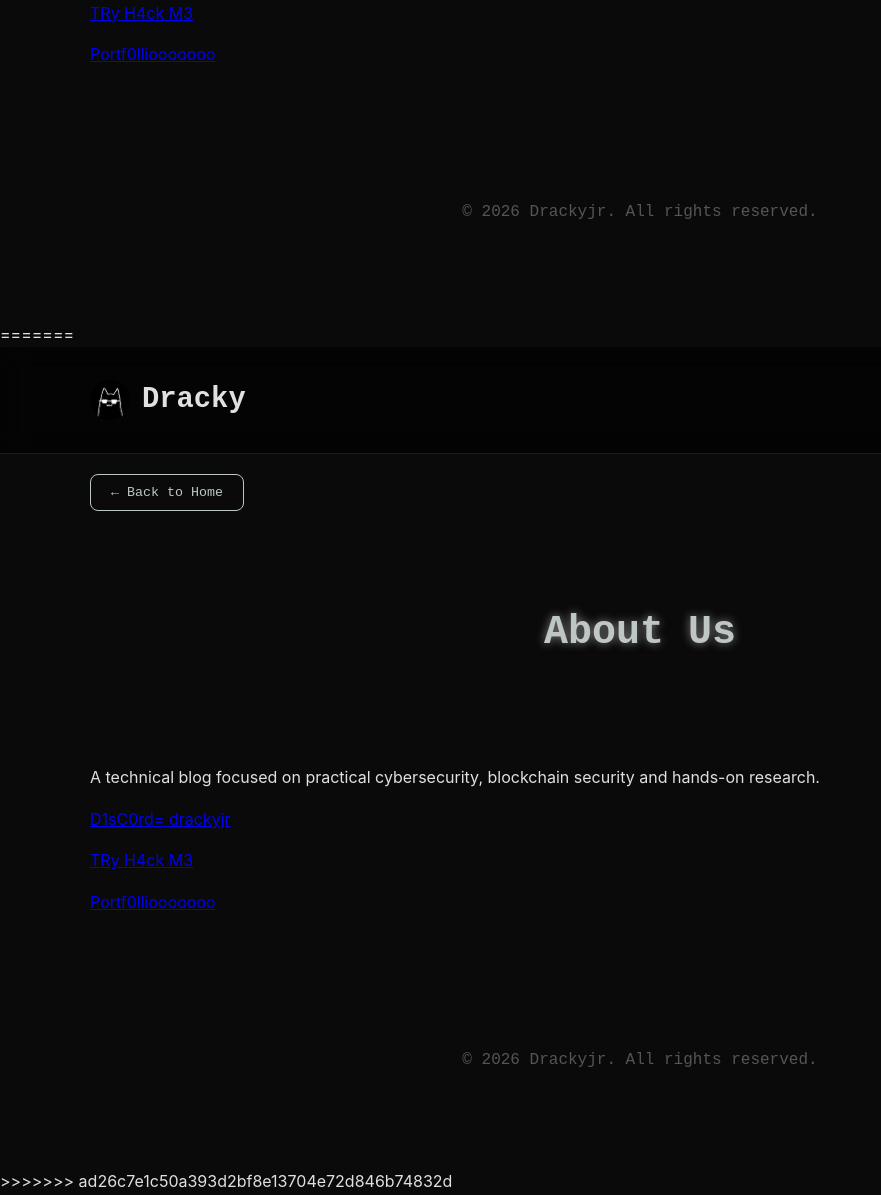
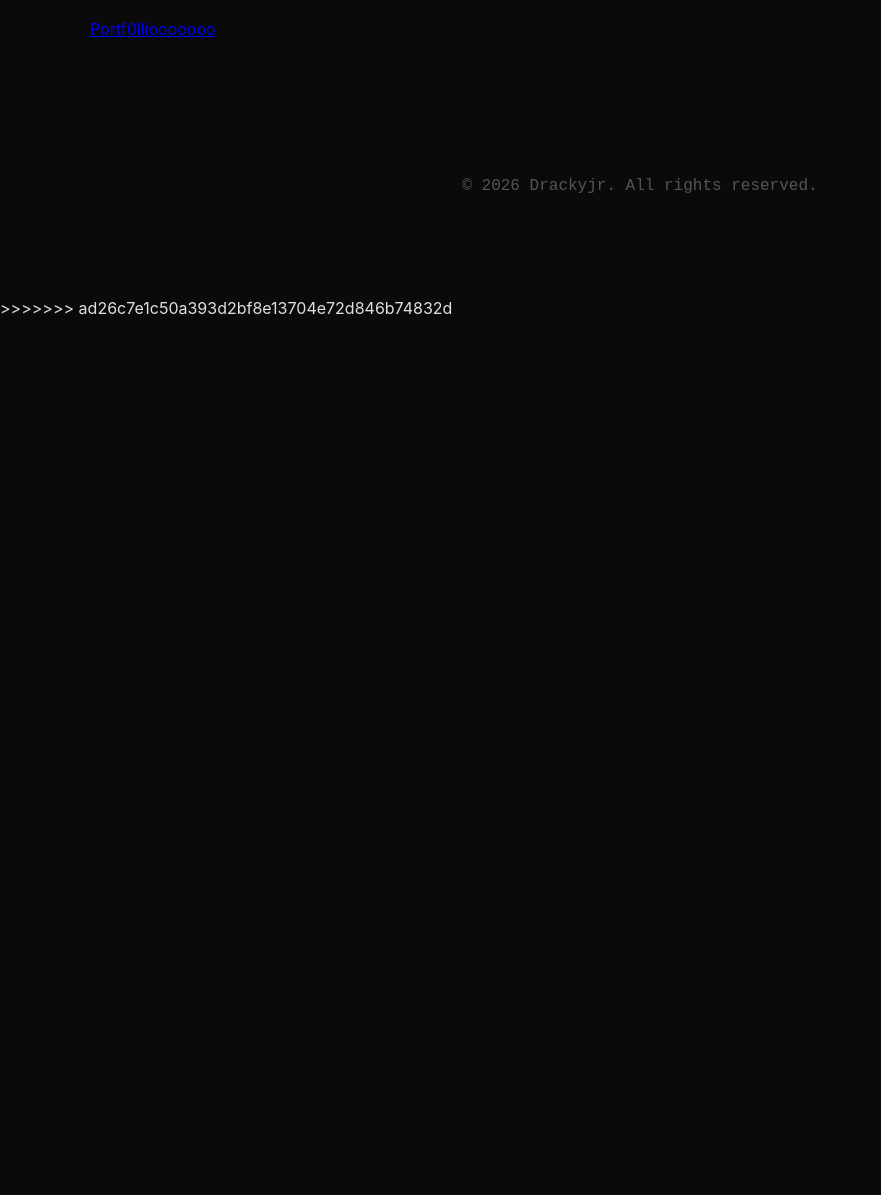
Before and after one commit to drackyjr/drackyjr.github.io, a website: page about.html in a window 1280 px wide. Shown: the part 526-1721 px from the top of the page, without its empty margins (0-881 px from the left). After the commit the page ends 848 px from the top, so only its background shows below. Drawn offline with Linux system fonts and the light colour scheme.

Commit message:
Update about.html

```diff
--- a/about.html
+++ b/about.html
@@ -1,4 +1,4 @@
-<<<<<<< HEAD
+
 <!DOCTYPE html>
 <html lang="en">
 
@@ -43,48 +43,6 @@
 
 
 
-=======
-<!DOCTYPE html>
-<html lang="en">
-
-<head>
-    <meta charset="UTF-8">
-    <meta name="viewport" content="width=device-width, initial-scale=1.0">
-    <title>About My Dark Writeups</title>
-    <link rel="stylesheet" href="style.css">
-</head>
-
-<body>
-    <header>
-        <div class="container">
-            <a href="index.html" class="logo">
-                <img src="assets/logo.png" alt="Logo">
-                <span>Dracky</span>
-            </a>
-        </div>
-    </header>
-
-    <main class="container">
-        <button class="back-button" onclick="window.location.href='index.html'">&larr; Back to Home</button>
-        <section class="page-section">
-            <h1 class="page-title">About Us</h1>
-            <p>A technical blog focused on practical cybersecurity, blockchain security and hands-on research.</p>
-            <p><a href="https://discordapp.com/users/886128141494517810" target="_blank">D1sC0rd= drackyjr</a></p>
-            <p><a href="https://tryhackme.com/p/dracky4u" target="_blank">TRy H4ck M3</a></p>
-            <p><a href="https://pranavbpawar.github.io/" target="_blank">Portf0lliooooooo</a></p>
-        </section>
-    </main>
-
-    <footer>
-        <div class="container">
-            <p>&copy; 2026 Drackyjr. All rights reserved.</p>
-        </div>
-    </footer>
-</body>
-
-
-</html>
-
 
 
 
```
